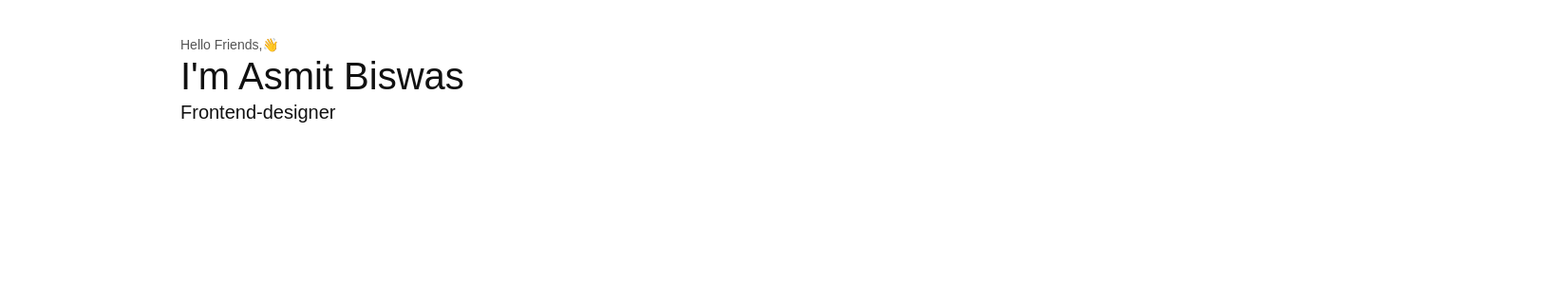
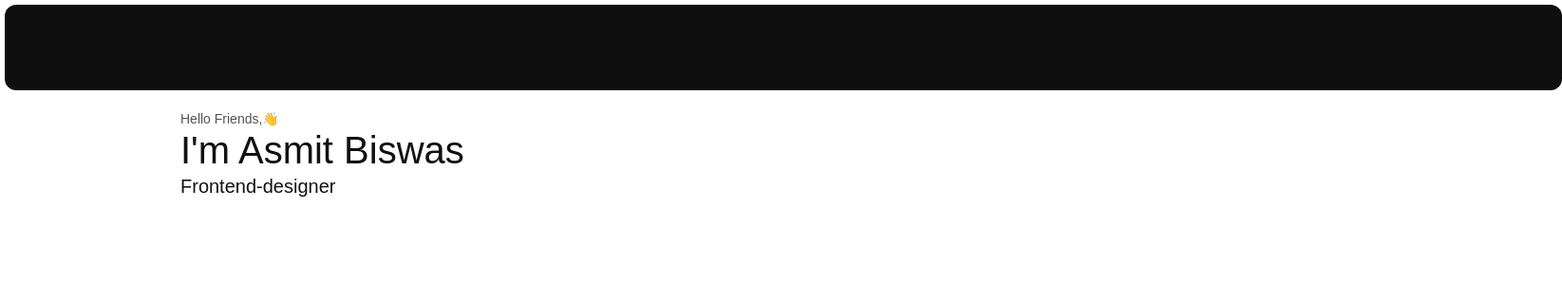
Before and after one commit to asmitbiswas/Port_Folio, a Next.js app in the folder app/: page / in a window 1280 px wide. Shown: the top 300 px of the page at 95% size, 1645 px wide, since content can reach past the window. Built offline with nearby package versions, Linux system fonts and the light colour scheme.

Commit message:
Feature: Styled nav

```diff
--- a/app/app/component/navbar.tsx
+++ b/app/app/component/navbar.tsx
@@ -6,24 +6,24 @@ export default function NavBar(){
         style={{
             // display:"flex",
             // border:"1px solid #151515",
-            width:"10vh",
-            height:"100px",
-            padding:"20px",
+            width:"205vh",
+            height:"90px",
+            padding:"5px",
             lineHeight:"2.8",
             background:"rgb(15, 15, 15)",
             borderRadius:"12px",
             fontSize:"16px",
-            display:"flex"
+            display:"flex",
         }}
         >
-         <nav>
-            <ul>
-                <li><Link href="/" style={{
-                    textDecoration:"none",
-                    color:"inherit",
-                }}><h1>Home</h1></Link></li>
-            </ul>
-         </nav>
+            <h1
+            style={{
+                fontSize:"20px",
+                display:"flex",
+                padding:"10px",
+                fontFamily:"poppins"
+            }}
+            >Asmit Biswas</h1>
         </div>
     )
 }
--- a/app/app/page.tsx
+++ b/app/app/page.tsx
@@ -1,4 +1,5 @@
 import Image from "next/image";
+import NavBar from "./component/navbar";
 
 
 export default function Home() {
@@ -8,12 +9,12 @@ export default function Home() {
          fontSize:"20px",
         // display:"flex",
         padding:"5px",
-        marginTop:"2rem"
+        // marginTop:"2rem"
 
     }}
 
     >
-
+      <NavBar/>
       <p
       style={{
         display:"flex",
@@ -22,7 +23,8 @@ export default function Home() {
         fontSize:"14px",
         maxWidth:"900px",
         margin:"0 auto",
-        color:"#555"
+        color:"#555",
+        marginTop:"20px"
       }}
       >Hello Friends,👋</p>
          {/* <img src="" alt="" /> */}
```
